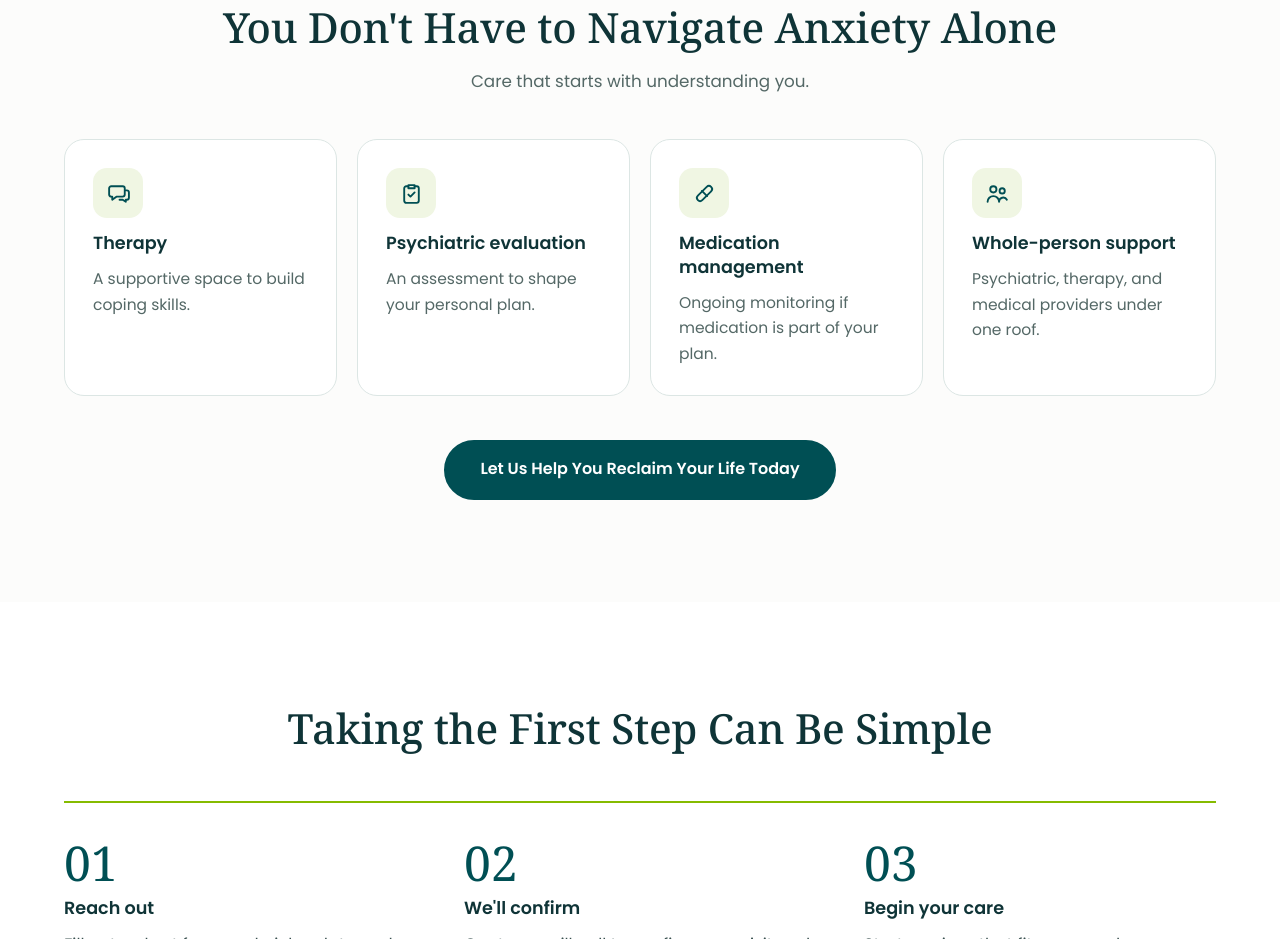
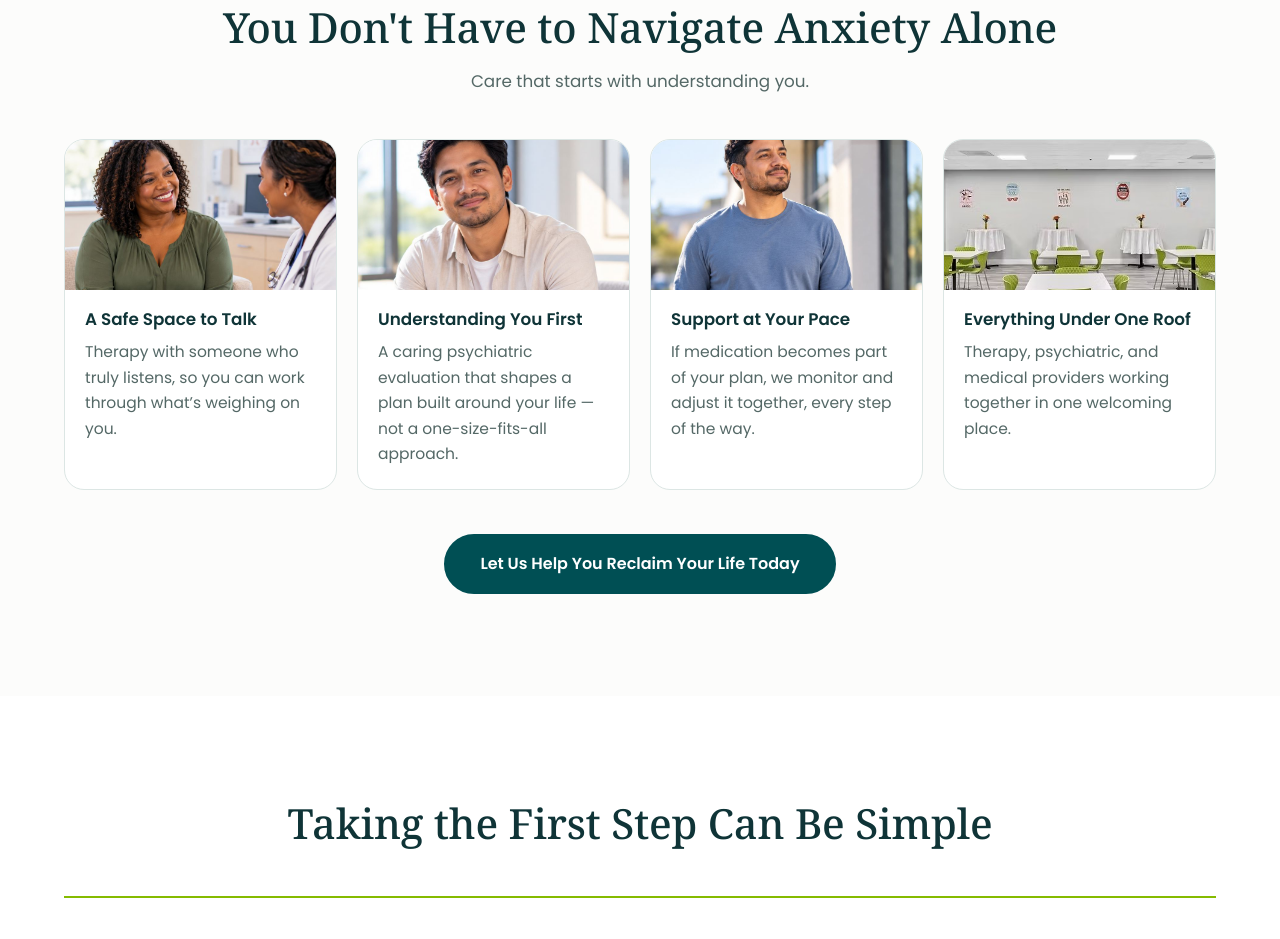
Before and after one commit to gladsamante04-gif/Reclamation-Center-Anxiety-landing-page, a website built with Vite: page index.html in a window 1280 px wide. Shown: the part 2401-3340 px from the top of the page. Built offline with nearby package versions, Linux system fonts and the light colour scheme.

Commit message:
Services section: warm photo cards with human copy replace icon cards
Co-Authored-By: Claude Fable 5 <noreply@anthropic.com>
Claude-Session: https://claude.ai/code/session_01DsgnGzy7eDztcJmVojgrum

```diff
--- a/index.html
+++ b/index.html
@@ -97,11 +97,11 @@
   <div class="wrap center">
     <h2>You Don't Have to Navigate Anxiety Alone</h2>
     <p class="intro">Care that starts with understanding you.</p>
-    <div class="grid grid-4">
-      <div class="card stack"><div class="icon"><svg viewBox="0 0 24 24" fill="none" stroke="currentColor" stroke-width="1.8" stroke-linecap="round" stroke-linejoin="round" aria-hidden="true"><path d="M4 5h11a2 2 0 0 1 2 2v6a2 2 0 0 1-2 2H9l-4 3v-3H4a2 2 0 0 1-2-2V7a2 2 0 0 1 2-2z" transform="translate(1 0)"/><path d="M19 9h1a2 2 0 0 1 2 2v5a2 2 0 0 1-2 2h-1v2l-3-2h-3"/></svg></div><h3>Therapy</h3><p>A supportive space to build coping skills.</p></div>
-      <div class="card stack"><div class="icon"><svg viewBox="0 0 24 24" fill="none" stroke="currentColor" stroke-width="1.8" stroke-linecap="round" stroke-linejoin="round" aria-hidden="true"><path d="M9 4h6v3H9z"/><path d="M15 5h2a2 2 0 0 1 2 2v12a2 2 0 0 1-2 2H7a2 2 0 0 1-2-2V7a2 2 0 0 1 2-2h2"/><path d="M9 13l2 2 4-4"/></svg></div><h3>Psychiatric evaluation</h3><p>An assessment to shape your personal plan.</p></div>
-      <div class="card stack"><div class="icon"><svg viewBox="0 0 24 24" fill="none" stroke="currentColor" stroke-width="1.8" stroke-linecap="round" stroke-linejoin="round" aria-hidden="true"><rect x="3" y="9" width="18" height="6" rx="3" transform="rotate(-45 12 12)"/><path d="M9.5 9.5l5 5"/></svg></div><h3>Medication management</h3><p>Ongoing monitoring if medication is part of your plan.</p></div>
-      <div class="card stack"><div class="icon"><svg viewBox="0 0 24 24" fill="none" stroke="currentColor" stroke-width="1.8" stroke-linecap="round" stroke-linejoin="round" aria-hidden="true"><circle cx="8" cy="8" r="3"/><circle cx="16.5" cy="9.5" r="2.5"/><path d="M2.5 20a5.5 5.5 0 0 1 11 0M13.5 20a4 4 0 0 1 7.5-2"/></svg></div><h3>Whole-person support</h3><p>Psychiatric, therapy, and medical providers under one roof.</p></div>
+    <div class="grid grid-4 care-grid">
+      <div class="card care"><img class="care-photo" src="./assets/images/provider-conversation.jpg" alt="A smiling woman talking with a caring provider" loading="lazy" style="object-position:50% 20%"><div class="care-body"><h3>A Safe Space to Talk</h3><p>Therapy with someone who truly listens, so you can work through what’s weighing on you.</p></div></div>
+      <div class="card care"><img class="care-photo" src="./assets/images/seated-portrait.jpg" alt="A man sitting on a sofa in natural light, smiling gently" loading="lazy" style="object-position:50% 22%"><div class="care-body"><h3>Understanding You First</h3><p>A caring psychiatric evaluation that shapes a plan built around your life — not a one-size-fits-all approach.</p></div></div>
+      <div class="card care"><img class="care-photo" src="./assets/images/walking-outdoors.jpg" alt="A man walking outdoors on a sunny day, looking relaxed" loading="lazy" style="object-position:50% 18%"><div class="care-body"><h3>Support at Your Pace</h3><p>If medication becomes part of your plan, we monitor and adjust it together, every step of the way.</p></div></div>
+      <div class="card care"><img class="care-photo" src="./assets/images/office-community-room.jpg" alt="A bright, welcoming community room at Reclamation Center" loading="lazy"><div class="care-body"><h3>Everything Under One Roof</h3><p>Therapy, psychiatric, and medical providers working together in one welcoming place.</p></div></div>
     </div>
     <div class="btn-row cta-solo section-cta">
         <a class="btn btn-primary btn-cta js-start" href="./get-started.html">Let Us Help You Reclaim Your Life Today</a>
--- a/styles.css
+++ b/styles.css
@@ -386,3 +386,15 @@ footer strong{color:#0F3437}
   .mm-bubble .mm-t{font-size:1rem}
   .mm-bubble .mm-d{font-size:.9rem}
 }
+
+/* Care cards: warm photo-topped cards for the services section */
+.card.care{padding:0;overflow:hidden;gap:0;transition:transform .2s,box-shadow .25s}
+.card.care:hover{transform:translateY(-5px);box-shadow:0 14px 30px rgba(0,56,60,.12)}
+.care-photo{width:100%;height:150px;object-fit:cover;display:block}
+.care-body{padding:18px 20px 22px;display:flex;flex-direction:column;gap:8px;text-align:left}
+.care-body h3{margin:0;font-size:1.05rem}
+.care-body p{margin:0}
+@media (max-width:620px){
+  .care-grid .card.care{flex-direction:column;padding:0}
+  .care-photo{height:140px}
+}
```
